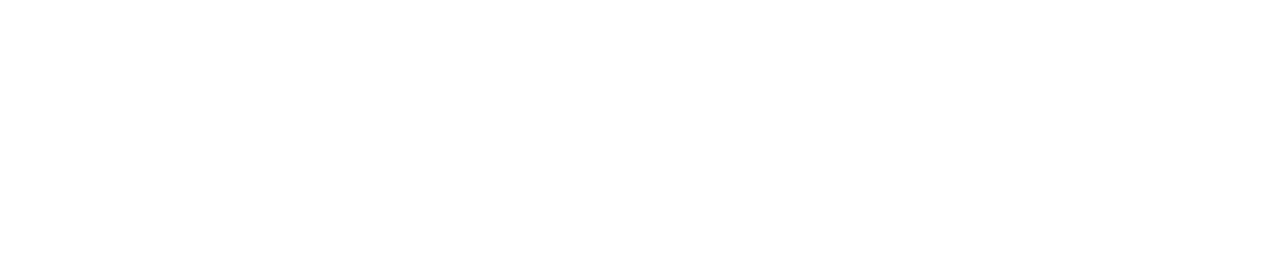
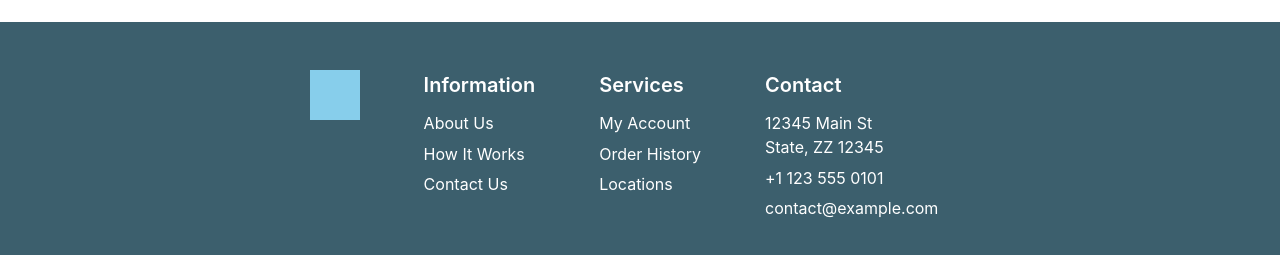
Before and after one commit to L-Villa/auto-detail, a Next.js app in the folder client/: page / in a window 1280 px wide. Shown: the part 4651-4906 px from the top of the page. Before the commit the page ends 4673 px from the top, so only its background shows below. Built offline with nearby package versions, Linux system fonts and the light colour scheme.

Commit message:
Completed footer

```diff
--- /dev/null
+++ b/client/layouts/home/Footer.tsx
@@ -0,0 +1,48 @@
+import React from "react";
+import Link from "next/link";
+
+const Footer = () => {
+  return (
+    <footer className="main-footer">
+      <div className="container">
+        <div className="row justify-center">
+          <div className="logo"></div>
+          <div className="information">
+            <div className="heading">Information</div>
+            <Link href="/about">
+              <a>About Us</a>
+            </Link>
+            <Link href="/about">
+              <a>How It Works</a>
+            </Link>
+            <Link href="/about">
+              <a>Contact Us</a>
+            </Link>
+          </div>
+          <div className="information">
+            <div className="heading">Services</div>
+            <Link href="/about">
+              <a>My Account</a>
+            </Link>
+            <Link href="/about">
+              <a>Order History</a>
+            </Link>
+            <Link href="/about">
+              <a>Locations</a>
+            </Link>
+          </div>
+          <div className="information">
+            <div className="heading">Contact</div>
+            <div className="details address">
+              12345 Main St <br /> State, ZZ 12345
+            </div>
+            <div className="details number">+1 123 555 0101</div>
+            <div className="details email">contact@example.com</div>
+          </div>
+        </div>
+      </div>
+    </footer>
+  );
+};
+
+export default Footer;
--- a/client/pages/index.tsx
+++ b/client/pages/index.tsx
@@ -1,4 +1,5 @@
 import type { NextPage } from "next";
+import Footer from "../layouts/home/Footer";
 import Hero from "../layouts/home/Hero";
 import How from "../layouts/home/How";
 import Images from "../layouts/home/Images";
@@ -15,6 +16,7 @@
       <Images />
       <Pricing />
       <Stats />
+      <Footer />
     </>
   );
 };
--- /dev/null
+++ b/client/styles/layouts/_footer.scss
@@ -0,0 +1,29 @@
+.main-footer {
+  position: relative;
+  margin-top: 10rem;
+  background: var(--color-primary);
+  padding: 3rem;
+  padding-bottom: 5rem;
+  .logo {
+    background: skyblue;
+    width: 50px;
+    height: 50px;
+    margin-right: 2rem;
+  }
+  .information {
+    display: flex;
+    flex-direction: column;
+    margin: 0 2rem;
+    color: white;
+    .heading {
+      font-size: 1.25rem;
+      font-weight: 600;
+      margin-bottom: 0.5rem;
+    }
+    a,
+    .details {
+      color: white;
+      margin: 0.2rem 0;
+    }
+  }
+}
--- a/client/styles/layouts/_index.scss
+++ b/client/styles/layouts/_index.scss
@@ -4,4 +4,5 @@
 @forward "images";
 @forward "pricing";
 @forward "stats";
+@forward "footer";
 @forward "about";
```
